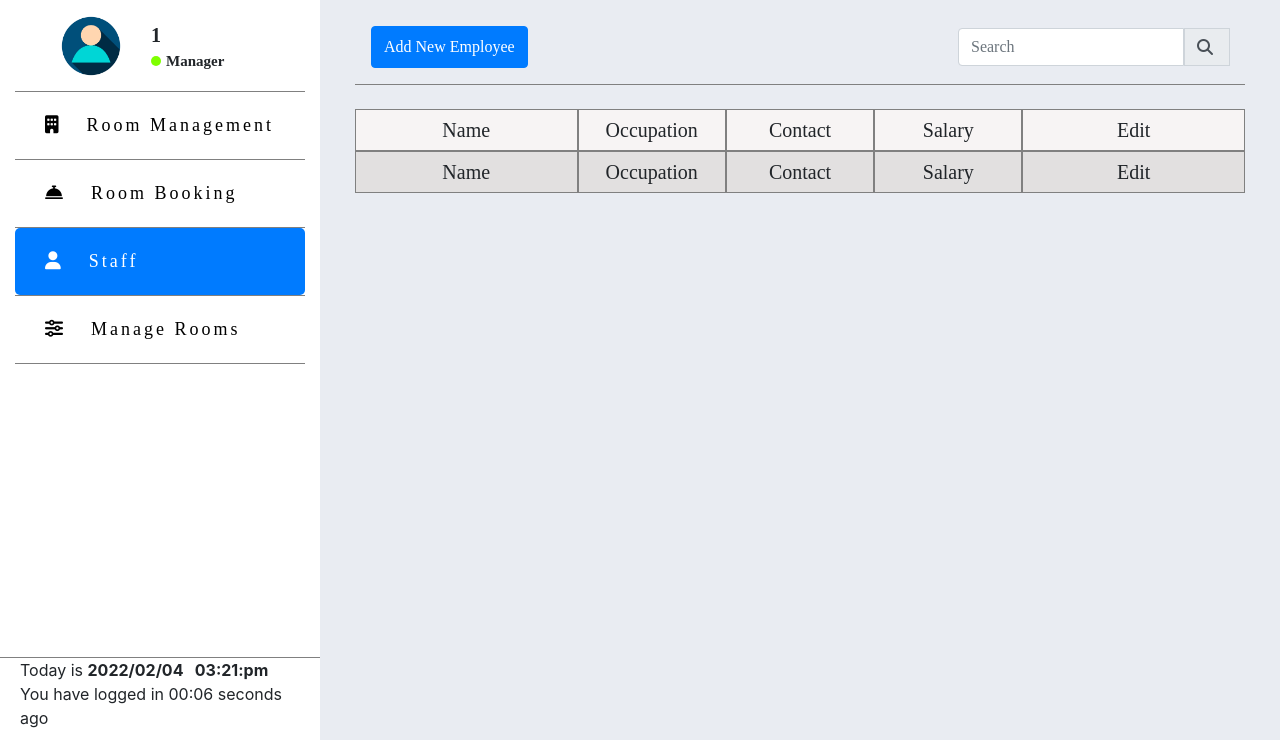
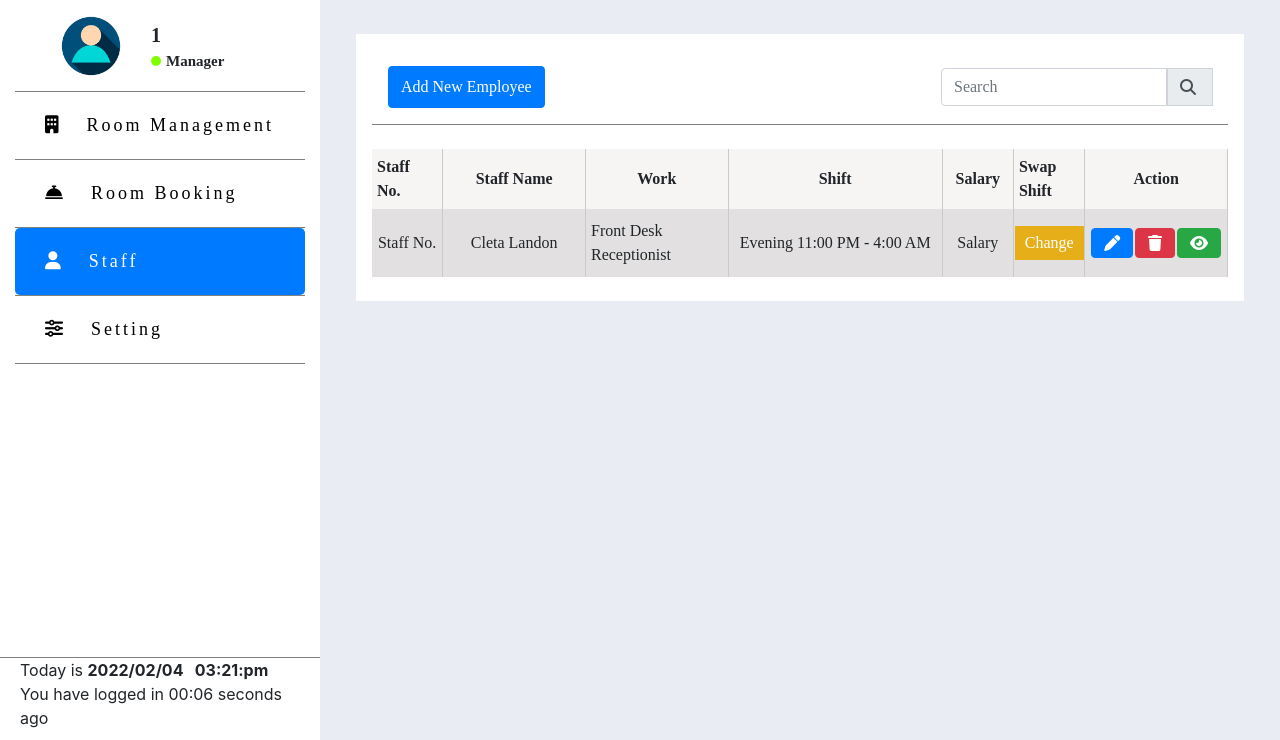
Before and after one commit to Dannybros/Apartment_Management, a PHP site: page /index.php?staff in a window 1280 px wide. Shown: the part 60-800 px from the top of the page. Run offline with PHP 8.4, Linux system fonts and the light colour scheme; the visitor is signed in with stand-in values (Sample User, id 1); some libraries are stand-ins or nearby versions.

Commit message:
staff page layout icon

```diff
--- a/css/staff.css
+++ b/css/staff.css
@@ -7,12 +7,12 @@
     text-align: center;
 }
 .staff_page{
-    height: 520px;
-    /* overflow-y: scroll; */
+    /* height: 480px; */
 }
 .staff_table{
     list-style: none;
     padding: 0;
+    margin: 0;
 }
 .staff_table li{
     font-size: 20px;
@@ -22,7 +22,21 @@
     background: rgb(226, 224, 224);
 }
 .staff_list{
-    text-align: center;
-    padding: 5px 0;
-    border: 1px solid grey
+    padding: 10px 5px;
+    font-size: 16px;
+    border-right: 1px solid rgb(202, 202, 202);
+    display: flex;
+    align-items: center;
+    justify-content: center;
 }
+.btn_staff_shift{
+    border: none;
+    background: rgb(230, 175, 26);
+    color: white;
+    padding: 5px 10px;
+    cursor: pointer;
+}
+.staff_icon{
+    cursor: pointer;
+    margin-right: 0 !important;
+}
--- a/dashboard/edit.php
+++ b/dashboard/setting.php
@@ -1,4 +1,4 @@
     <div class="col-sm-9 main_box">
-        Edit
+        Setting
     </div>
 </div>
--- a/dashboard/staff.php
+++ b/dashboard/staff.php
@@ -1,5 +1,5 @@
     <div class="col-sm-9 main_box" style="box-sizing: border-box;">
-       <div class="container" style="height: 100%;">
+       <div class="bg-white mx-3 my-4 p-3" style="margin-top: 20px;">
            <div class="staffNav p-3 d-flex justify-content-between">
                <button class="btn btn-primary py-2" data-toggle="modal" data-target="#AddNewStaff">Add New Employee</button>
                <form class="form-inline">
@@ -14,21 +14,31 @@
                 </form>
            </div>
 
-           <div class="staff_page my-4">
+           <div class="staff_page mt-4 mb-2">
                <ul class="staff_table">
-                   <li class="d-flex justify-content-between">
-                       <span class="col-3 staff_list">Name</span>
-                       <span class="col-2 staff_list">Occupation</span>
-                       <span class="col-2 staff_list">Contact</span>
-                       <span class="col-2 staff_list">Salary</span>
-                       <span class="col-3 staff_list">Edit</span>
+                   <li class="d-flex justify-content-between" style="height:60px">
+                       <span class="col-1 staff_list"><b>Staff No.</b></span>
+                       <span class="col-2 staff_list"><b>Staff Name</b></span>
+                       <span class="col-2 staff_list"><b>Work</b></span>
+                       <span class="col-3 staff_list"><b>Shift</b></span>
+                       <span class="col-1 staff_list"><b>Salary</b></span>
+                       <span class="col-1 staff_list"><b>Swap Shift</b></span>
+                       <span class="col-2 staff_list"><b>Action</b></span>
                    </li>
                    <li class="d-flex justify-content-between">
-                       <span class="col-3 staff_list">Name</span>
-                       <span class="col-2 staff_list">Occupation</span>
-                       <span class="col-2 staff_list">Contact</span>
-                       <span class="col-2 staff_list">Salary</span>
-                       <span class="col-3 staff_list">Edit</span>
+                       <span class="col-1 staff_list">Staff No.</span>
+                       <span class="col-2 staff_list">Cleta Landon</span>
+                       <span class="col-2 staff_list">Front Desk Receptionist</span>
+                       <span class="col-3 staff_list">Evening 11:00 PM - 4:00 AM</span>
+                       <span class="col-1 staff_list">Salary</span>
+                       <span class="col-1 staff_list">
+                           <button class="btn_staff_shift">Change</button>
+                       </span>
+                       <span class="col-2 staff_list justify-content-around">
+                            <i class="fas fa-pen btn btn-primary staff_icon"></i>
+                            <i class="fas fa-trash btn btn-danger staff_icon"></i>
+                            <i class="fas fa-eye btn btn-success staff_icon"></i>
+                       </span>
                    </li>
                </ul>
            </div>
--- a/index.php
+++ b/index.php
@@ -21,7 +21,7 @@
         include_once "dashboard/staff.php";
 
     }else if(isset($_GET['edit'])){
-        include_once "dashboard/edit.php";
+        include_once "dashboard/setting.php";
 
     }else{
         include_once "dashboard/room.php";
--- a/sidebar.php
+++ b/sidebar.php
@@ -32,9 +32,9 @@
                 </a>
             </li>
             <li>
-                <a href="index.php?edit" class="menu__list <?php if (isset($_GET['edit'])) echo 'active_list'?>">
+                <a href="index.php?setting" class="menu__list <?php if (isset($_GET['setting'])) echo 'active_list'?>">
                     <em class="fas fa-sliders-h">&nbsp;</em>
-                    Manage Rooms
+                    Setting
                 </a>
             </li>
 
```
Also changed, not shown: dashboard/room.php (+8 -3 lines).
